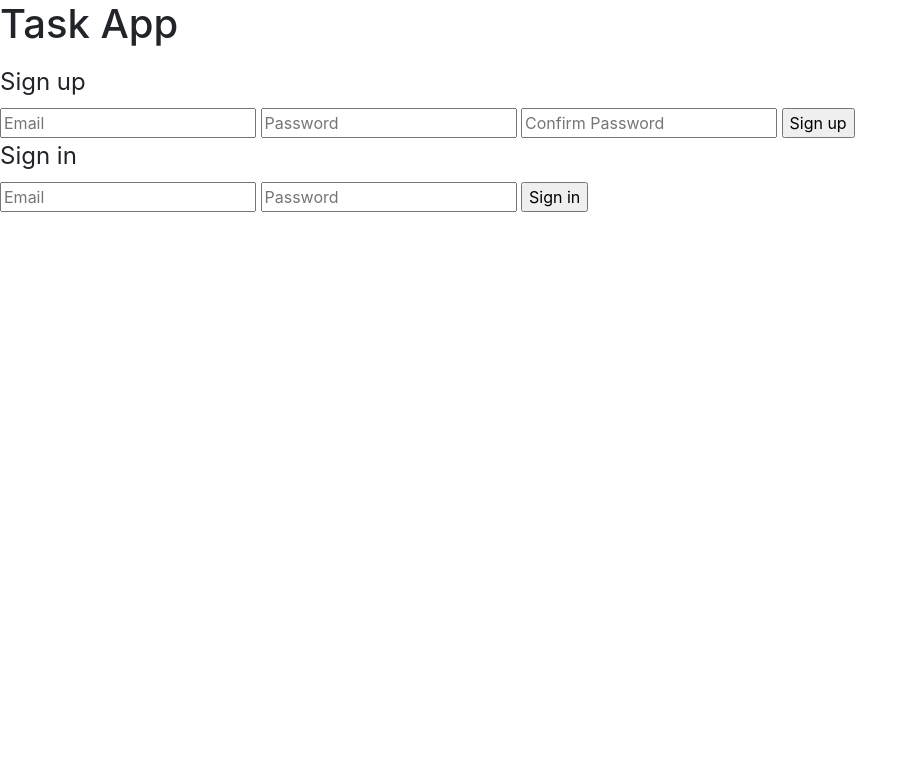
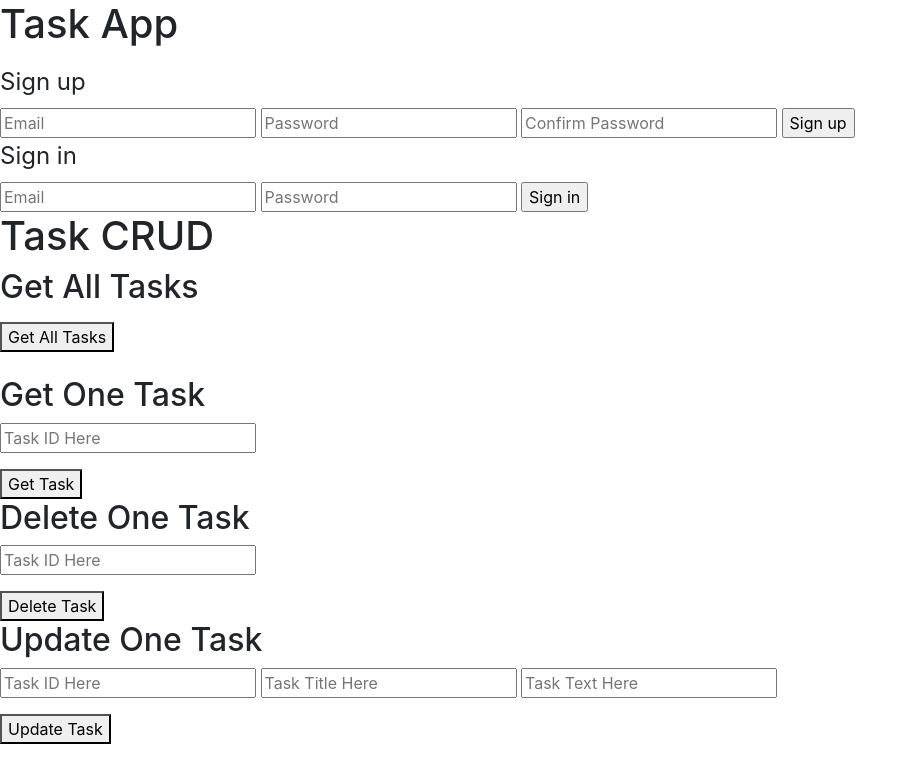
Before and after one commit to nataliesmyth/task-app-client, a website built with webpack: page index.html in a window 1280 px wide. Shown: the whole page, without its empty margins (0-918 px from the left). Built offline with nearby package versions, Linux system fonts and the light colour scheme.

Commit message:
task front end

```diff
--- a/index.html
+++ b/index.html
@@ -49,5 +49,39 @@
         </fieldset>
       </form>
 
+      <h1>Task CRUD</h1>
+      <h2>Get All Tasks</h2>
+      <form class='tasks' id='tasks-search'>
+        <div class="form-group">
+        </div>
+        <button type="submit" class="task task-default">Get All Tasks</button>
+      </form>
+      <br />
+      <h2>Get One Task</h2>
+      <form class='tasks' id='task-search'>
+        <div class="form-group">
+          <input type="text" name="task[id]" id="task-id" placeholder="Task ID Here">
+        </div>
+        <button type="submit" class="task task-default">Get Task</button>
+      </form>
+
+      <h2>Delete One Task</h2>
+      <form class='tasks' id='task-delete'>
+        <div class="form-group">
+          <input type="text" name="task[id]" id="task-id-delete" placeholder="Task ID Here">
+        </div>
+        <button type="submit" class="task task-default">Delete Task</button>
+      </form>
+
+      <h2>Update One Task</h2>
+      <form class='tasks' id='task-update'>
+        <div class="form-group">
+          <input type="text" name="task[id]" id="task-id-update" placeholder="Task ID Here">
+          <input type="text" name="task[title]" text="task-title-update" placeholder="Task Title Here">
+          <input type="text" name="task[text]" text="task-text-update" placeholder="Task Text Here">
+        </div>
+        <button type="submit" class="task task-default">Update Task</button>
+      </form>
+
     </body>
 </html>
```
